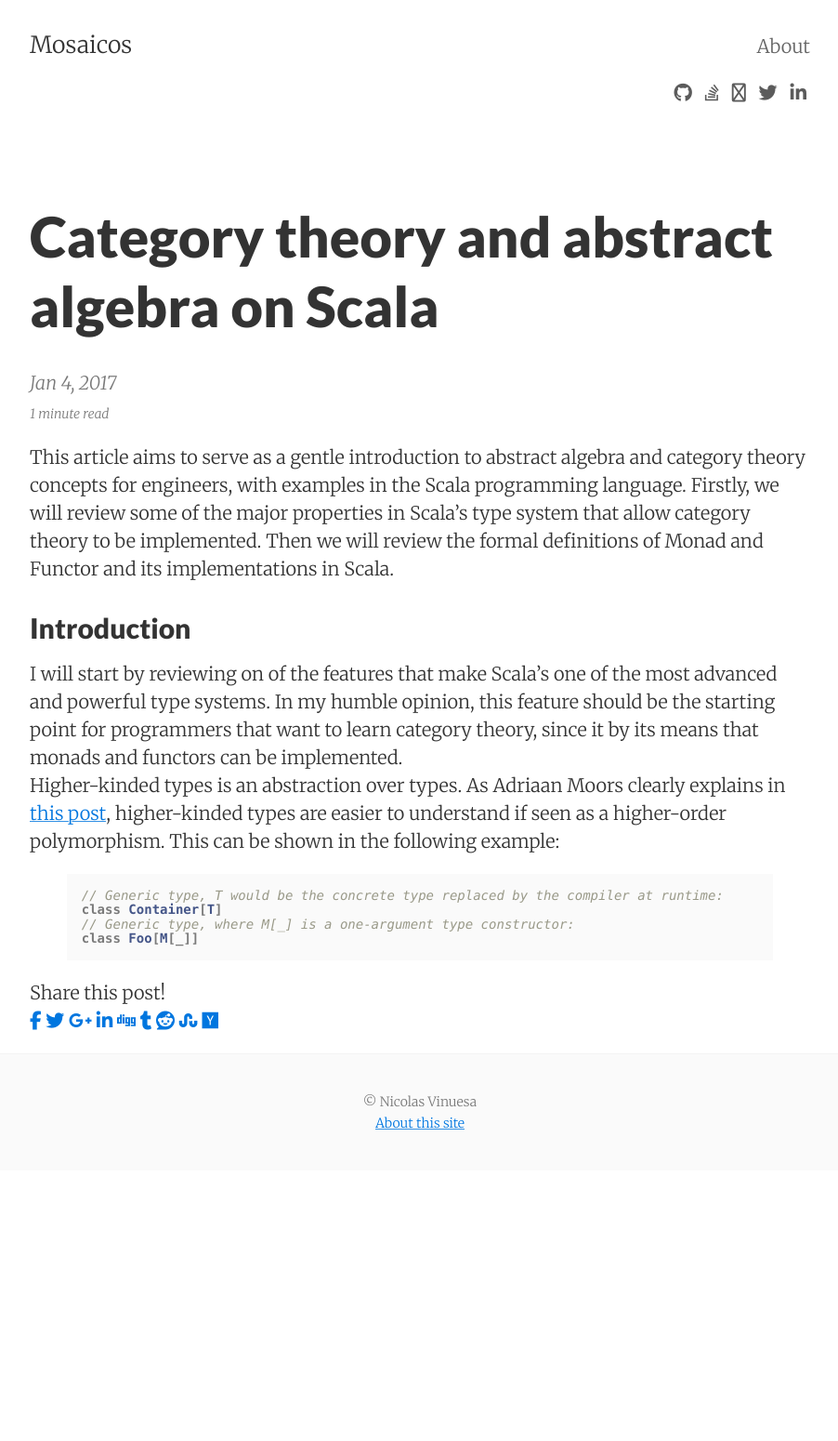
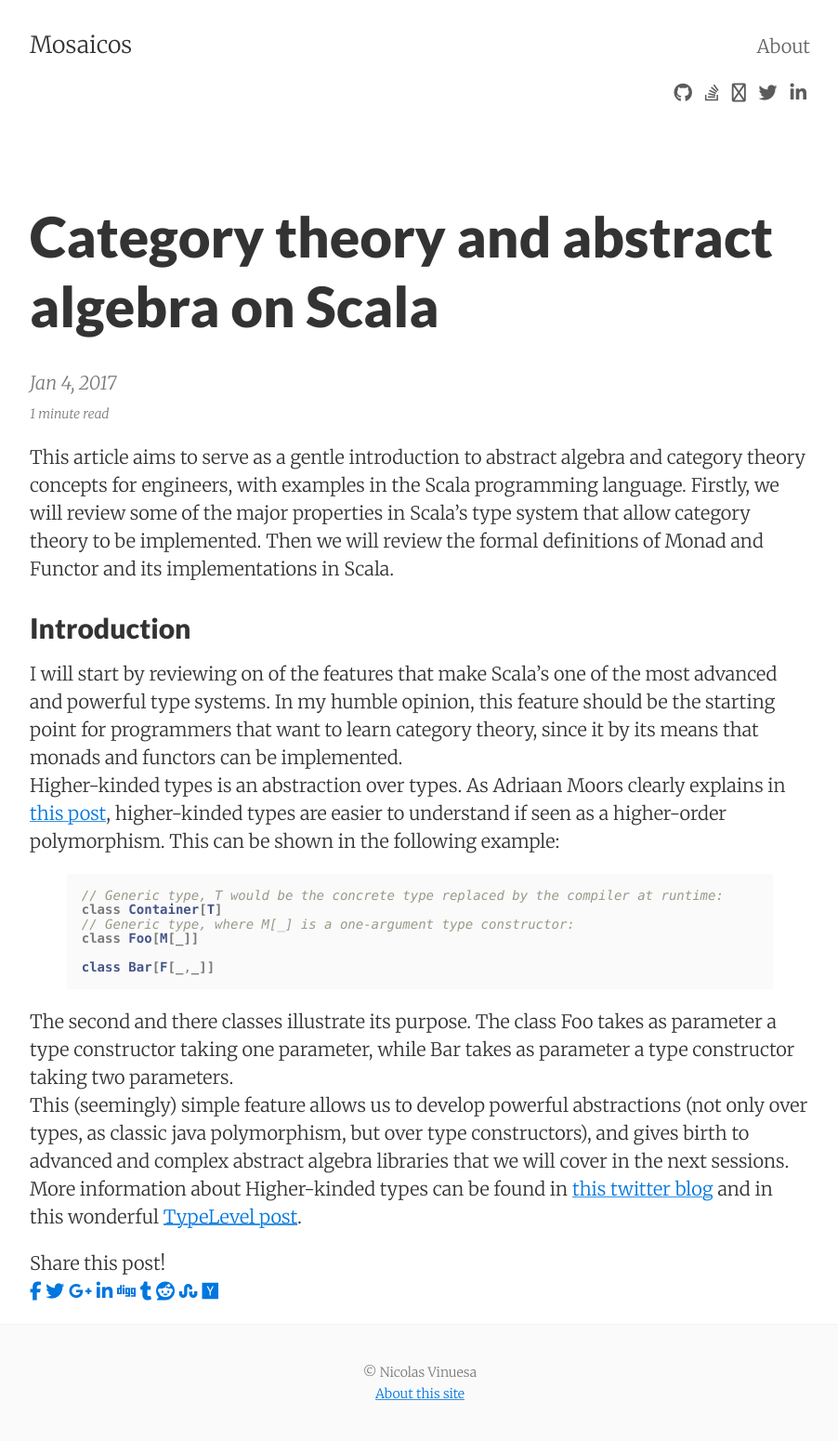
Before and after one commit to nvinuesa/nvinuesa.github.io, a Jekyll site: the page built from _posts/2017-01-04-category-theory-scala.markdown, in a window 1280 px wide. Shown: the whole page at 93% size, without its empty margins (188-1090 px from the left). Built offline with Jekyll 4.4.1, drawn with Linux system fonts in a browser that asks for light colours; nearby versions of some CDN libraries; before the commit the page ends 1259 px from its top, so only the background shows below that.

Commit message:
post: add to category theroy

```diff
--- a/_posts/2017-01-04-category-theory-scala.markdown
+++ b/_posts/2017-01-04-category-theory-scala.markdown
@@ -20,6 +20,16 @@ class Container[T]
 // Generic type, where M[_] is a one-argument type constructor:
 class Foo[M[_]]
 
+class Bar[F[_,_]]
+
 {% endhighlight %}
 
+The second and there classes illustrate its purpose. The class Foo takes as parameter a type constructor taking one parameter, while Bar takes as parameter a type constructor taking two parameters.
+<br>
+This (seemingly) simple feature allows us to develop powerful abstractions (not only over types, as classic java polymorphism, but over type constructors), and gives birth to advanced and complex abstract algebra libraries that we will cover in the next sessions.
+<br>
+More information about Higher-kinded types can be found in [this twitter blog][TW01] and in this wonderful [TypeLevel post][TY01].
+
 [SO01]: http://stackoverflow.com/a/6427289/5089400
+[TW01]: https://twitter.github.io/scala_school/advanced-types.html#higher
+[TY01]: http://typelevel.org/blog/2016/08/21/hkts-moving-forward.html
```
